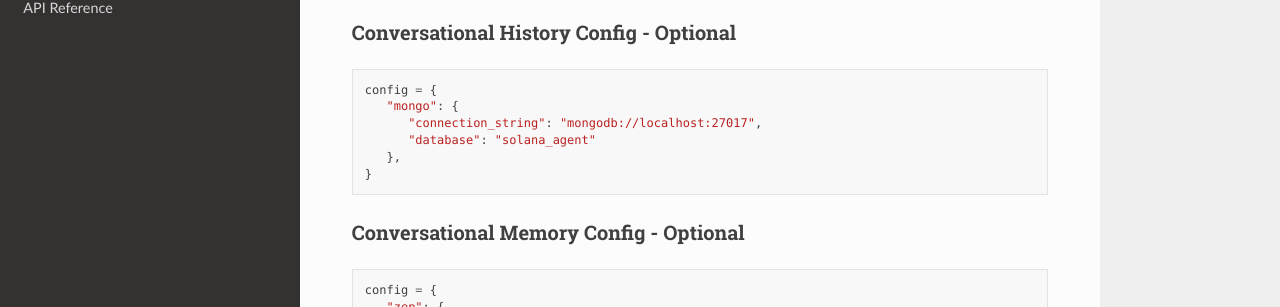
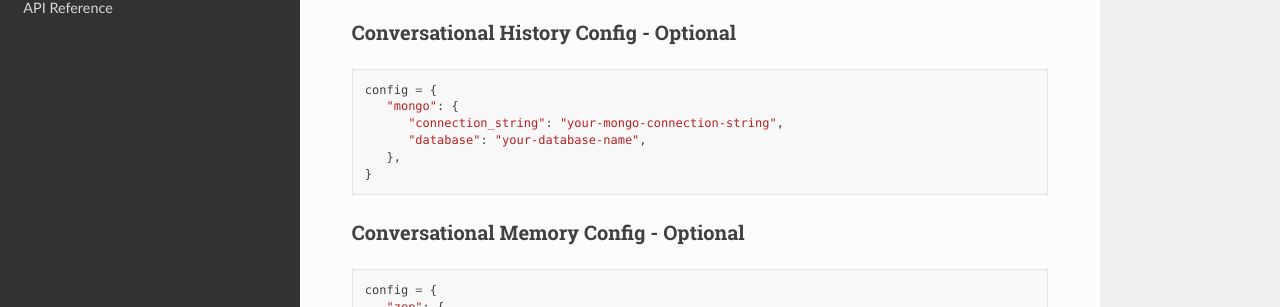
Before and after one commit to truemagic-coder/solana-agent, a Sphinx documentation site: the page built from docs/index.rst, in a window 1280 px wide and 900 px high, scrolled down 3928 px. Shown: the part 144-451 px from the top of the window. Built offline with Sphinx 7.4.7 and the Read the Docs theme 3.1.0, drawn with Linux system fonts in a browser that asks for light colours.

Commit message:
update docs

```diff
--- a/docs/index.rst
+++ b/docs/index.rst
@@ -231,8 +231,8 @@ Conversational History Config - Optional
 
    config = {
       "mongo": {
-         "connection_string": "mongodb://localhost:27017",
-         "database": "solana_agent"
+         "connection_string": "your-mongo-connection-string",
+         "database": "your-database-name",
       },
    }
 
```
